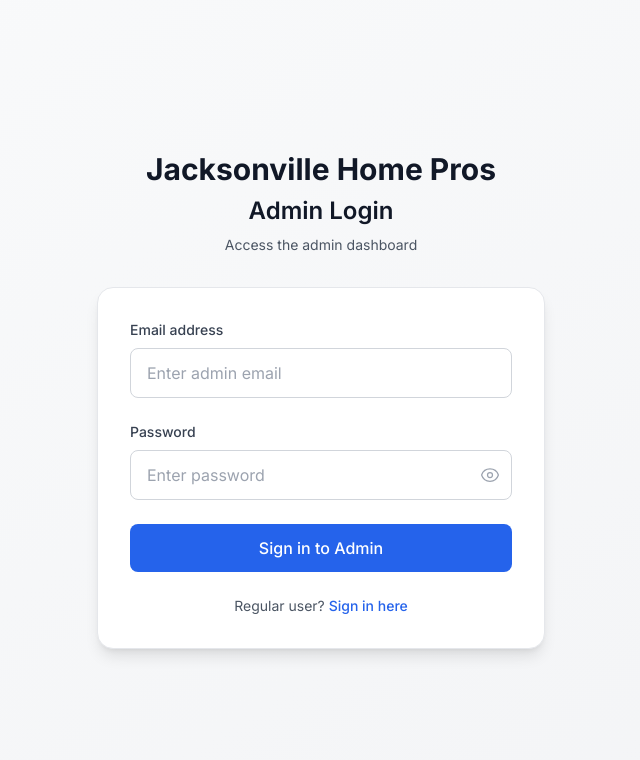
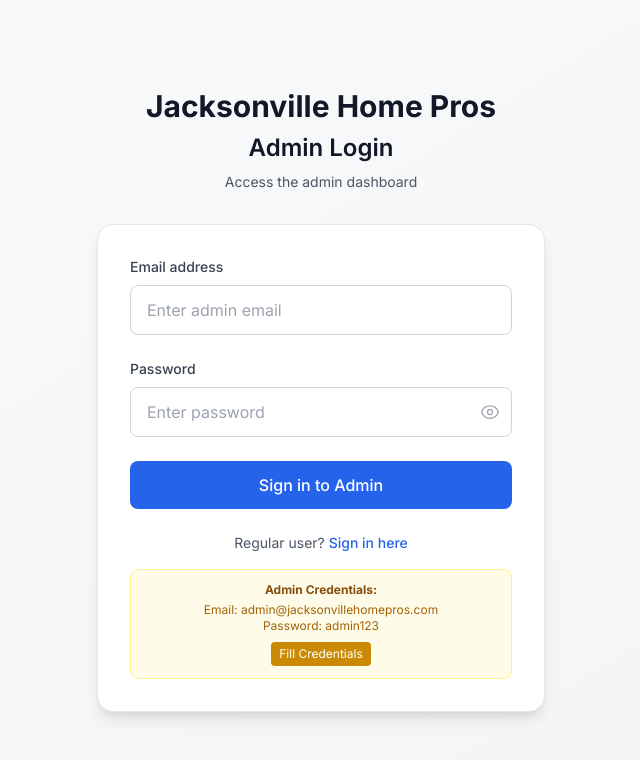
Before and after one commit to chri6tina/jacksonville_home_pros, a Next.js app: page /admin/login in a window 1280 px wide. Shown: the top 760 px of the page, without its empty margins (319-959 px from the left). Built offline with nearby package versions, Linux system fonts and the light colour scheme.

Commit message:
Add debug credentials to admin login and make middleware less strict for troubleshooting

```diff
--- a/app/admin/login/page.tsx
+++ b/app/admin/login/page.tsx
@@ -148,6 +148,29 @@ export default function AdminLoginPage() {
                 Sign in here
               </Link>
             </div>
+
+            {/* Debug Info */}
+            <div className="mt-4 p-3 bg-yellow-50 border border-yellow-200 rounded-lg">
+              <p className="text-xs text-yellow-800 mb-1">
+                <strong>Admin Credentials:</strong>
+              </p>
+              <p className="text-xs text-yellow-700">
+                Email: admin@jacksonvillehomepros.com
+              </p>
+              <p className="text-xs text-yellow-700">
+                Password: admin123
+              </p>
+              <button
+                type="button"
+                onClick={() => {
+                  setEmail('admin@jacksonvillehomepros.com')
+                  setPassword('admin123')
+                }}
+                className="mt-2 text-xs bg-yellow-600 text-white px-2 py-1 rounded hover:bg-yellow-700"
+              >
+                Fill Credentials
+              </button>
+            </div>
           </div>
         </div>
       </div>
```
Also changed, not shown: middleware.ts (+7 -9 lines).
